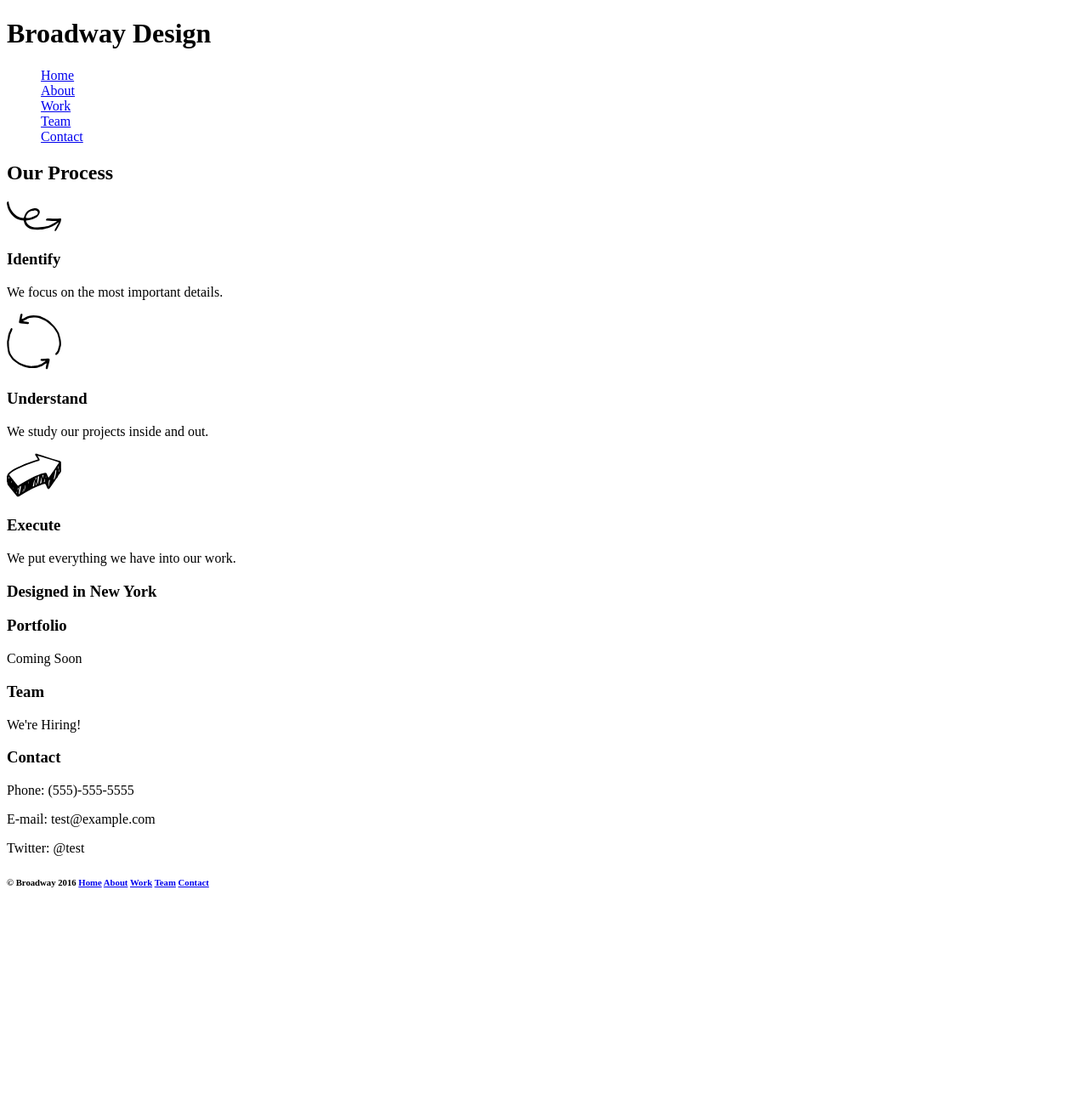
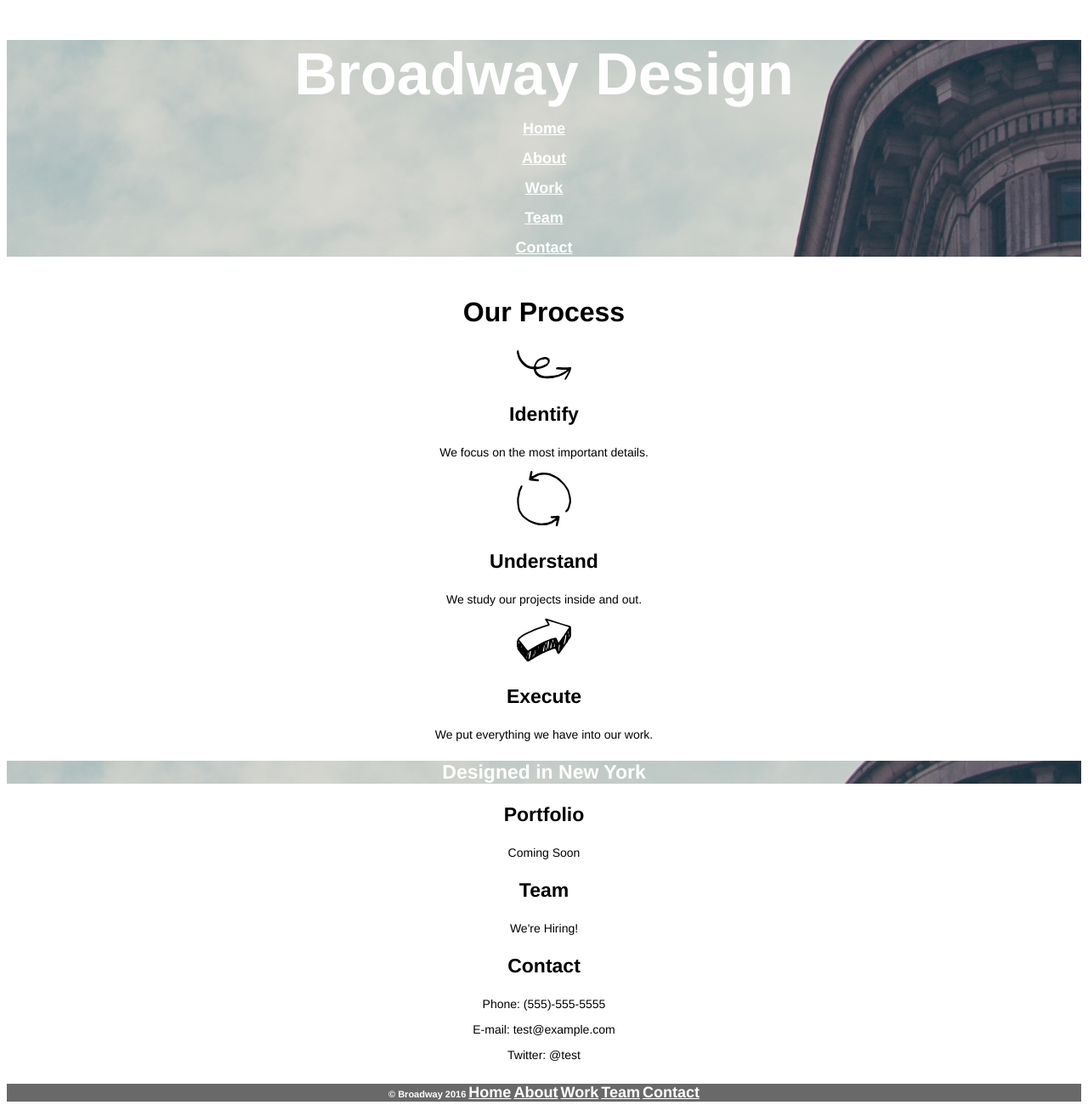
Before and after one commit to RebeccaThom/broadway, a plain HTML site: page index.html in a window 1280 px wide. Shown: the whole page at 85% size. Before the commit the page ends 1069 px from the top, so only its background shows below. Drawn offline with Linux system fonts and the light colour scheme; files whose address does not match are found by name.

Commit message:
Added CSS.

```diff
--- a/index.html
+++ b/index.html
@@ -8,16 +8,17 @@
 
   <!---Header--->
 
-    <h1>Broadway Design</h1>
-      <nav>
-        <ul style="list-style-type:none">
-          <li> <a href="#home">Home</a> </li>
-          <li> <a href="#about">About</a> </li>
-          <li> <a href="#work">Work</a> </li>
-          <li> <a href="#team">Team</a> </li>
-          <li> <a href="#contact">Contact</a> </li>
-        </ul>
-      </nav>
+    <div id="home">
+      <h1>Broadway Design
+        <nav>
+          <p><a href="#home">Home</a></p>
+          <p><a href="#home">About</a></p>
+          <p><a href="#home">Work</a></p>
+          <p><a href="#home">Team</a></p>
+          <p><a href="#home">Contact</a></p>
+        </nav>
+      </h1>
+    </div>
 
   <!---Process--->
 
@@ -34,7 +35,9 @@
 
   <!---Header 2--->
 
-    <h3>Designed in New York</h3>
+    <div class="header2">
+      <h3>Designed in New York</h3>
+    </div>
 
   <!---Info--->
 
@@ -49,15 +52,16 @@
 
   <!---Footer--->
 
-    <div id="home">
-      <nav>
-        <h6>&copy Broadway 2016
+    <nav>
+      <h6>
+        <span>&copy Broadway 2016
           <a href="#home">Home</a>
-          <a href="#about">About</a>
-          <a href="#work">Work</a>
-          <a href="#team">Team</a>
-          <a href="#contact">Contact</a> </h6>
-      </nav>
-    </div>
+          <a href="#home">About</a>
+          <a href="#home">Work</a>
+          <a href="#home">Team</a>
+          <a href="#home">Contact</a>
+        </span>
+      </h6>
+    </nav>
   </body>
 </html>
--- a/resources/css/style.css
+++ b/resources/css/style.css
@@ -1 +1,34 @@
-style.css
+body {
+  text-align: center;
+  font-family: Helvetica;
+}
+h1 {
+  font-size: 70px;
+  font-weight: bold;
+  color: white;
+  background-image: url("c:/cygwin64/home/rebecca/broadway/resources/images/the-flatiron-building.png");
+}
+h2 {
+  font-size: 32px;
+  font-weight: bold;
+}
+h3 {
+  font-size: 23px;
+  font-weight: bold;
+}
+h6 {
+  font-size: 11px;
+  color: white;
+  background-color: dimgray;
+}
+p {
+  font-size: 14px;
+}
+a {
+  font-size: 18px;
+  color: white;
+}
+.header2 {
+  color: white;
+  background-image: url("c:/cygwin64/home/rebecca/broadway/resources/images/the-flatiron-building.png");
+}
```
